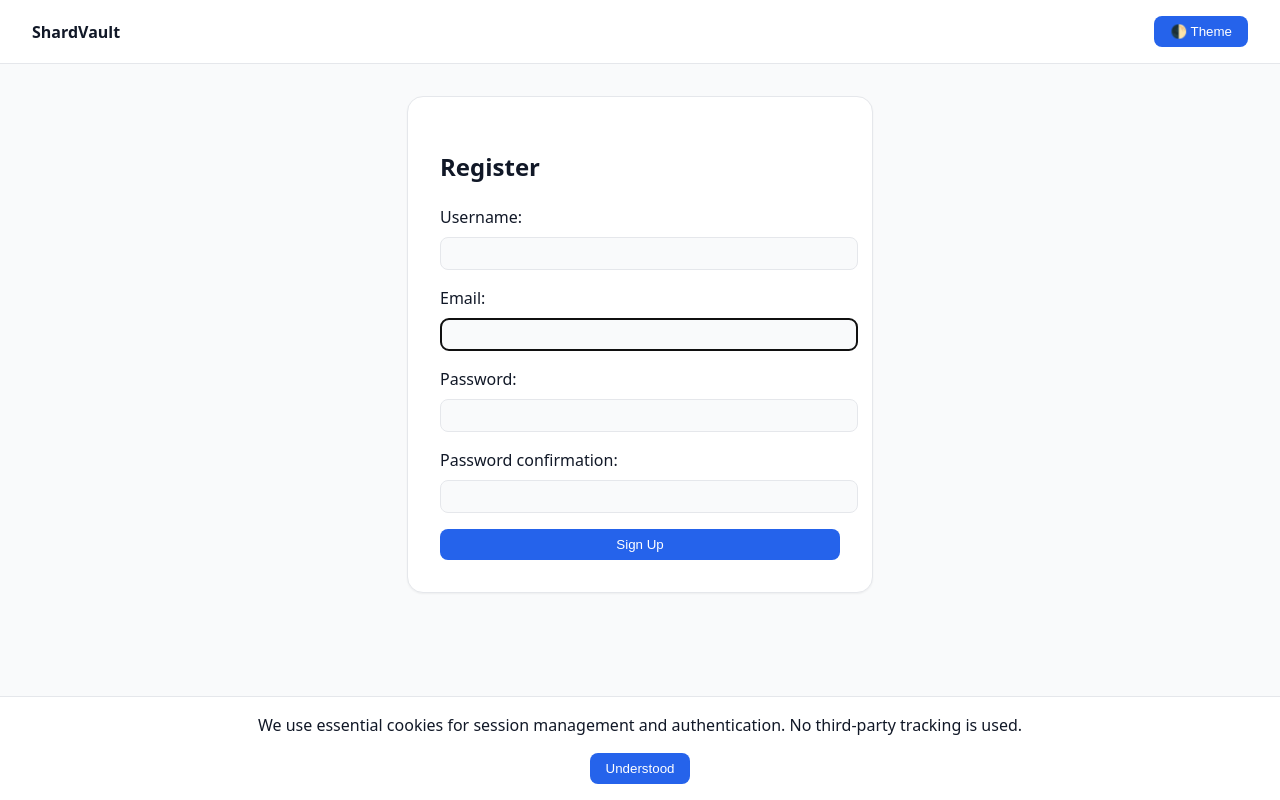
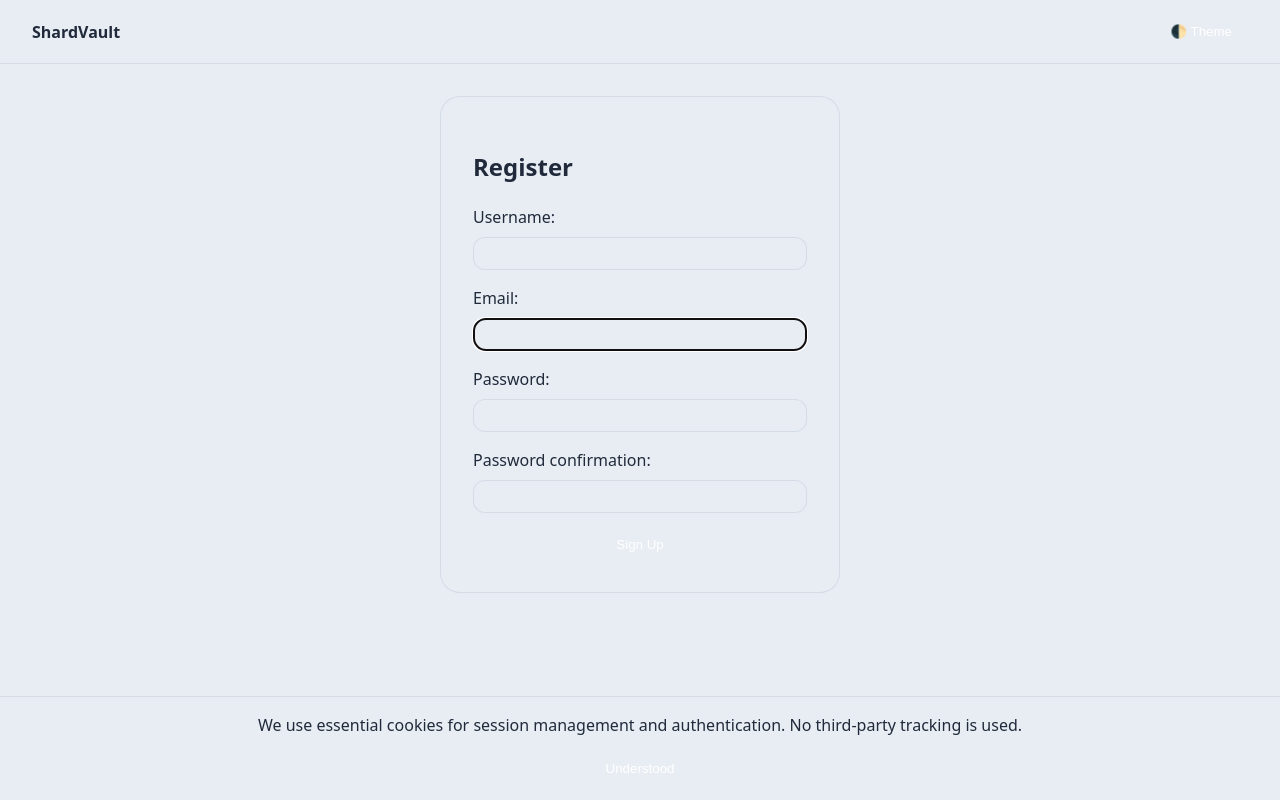
Before and after one commit to farazalisayyed2728/Shard-Vault, a Django app: page /accounts/register/ in a window 1280 px wide. Run offline with Django 5.2, Linux system fonts and the light colour scheme; parts of the project's set-up code (start-up, migrations or seed data) failed here and were passed over.

Commit message:
change UI to neomorphism

```diff
--- a/static/css/tokens.css
+++ b/static/css/tokens.css
@@ -1,22 +1,62 @@
 :root {
-  --bg-color: #f9fafb;
-  --surface-color: #ffffff;
-  --text-primary: #111827;
-  --text-secondary: #4b5563;
-  --primary-color: #2563eb;
-  --primary-hover: #1d4ed8;
-  --error-color: #ef4444;
-  --success-color: #10b981;
-  --border-color: #e5e7eb;
-  --radius-lg: 16px;
-  --radius-md: 8px;
-  --shadow-sm: 0 1px 2px 0 rgba(0, 0, 0, 0.05);
-  --shadow-md: 0 4px 6px -1px rgba(0, 0, 0, 0.1);
+    /* Light Theme (Premium Neumorphism) */
+    --bg-color: #E8EDF4;
+    --surface-color: #E8EDF4;
+    --surface-inset: #DFE5ED;
+    --text-primary: #202A3A;
+    --text-secondary: #68758A;
+
+    --accent-blue: #4776E6;
+    --accent-blue-hover: #3b63c4;
+    --accent-cyan: #39B8C8;
+    --success-color: #269B73;
+    --warning-color: #D99A36;
+    --error-color: #D95757;
+
+    --border-color: rgba(125, 142, 165, 0.18);
+
+    /* Neumorphic Shadows (Light) */
+    --shadow-raised: 6px 6px 14px #ced5de, -6px -6px 14px #ffffff;
+    --shadow-raised-sm: 3px 3px 8px #ced5de, -3px -3px 8px #ffffff;
+    --shadow-pressed: inset 4px 4px 8px #ced5de, inset -4px -4px 8px #ffffff;
+
+    /* Sizing & Radius */
+    --radius-sm: 8px;
+    --radius-md: 12px;
+    --radius-lg: 20px;
+    --radius-full: 9999px;
+    --transition-fast: 0.2s ease;
 }
+
 [data-theme="dark"] {
-  --bg-color: #111827;
-  --surface-color: #1f2937;
-  --text-primary: #f9fafb;
-  --text-secondary: #9ca3af;
-  --border-color: #374151;
+    /* Dark Theme */
+    --bg-color: #171C27;
+    --surface-color: #171C27;
+    --surface-inset: #131720;
+    --text-primary: #F0F4FA;
+    --text-secondary: #A4B0C2;
+
+    --accent-blue: #7397FF;
+    --accent-blue-hover: #5b7de6;
+    --accent-cyan: #56D5DE;
+
+    --border-color: rgba(255, 255, 255, 0.05);
+
+    /* Neumorphic Shadows (Dark) */
+    --shadow-raised: 6px 6px 14px #0d1016, -6px -6px 14px #212838;
+    --shadow-raised-sm: 3px 3px 8px #0d1016, -3px -3px 8px #212838;
+    --shadow-pressed: inset 4px 4px 8px #0d1016, inset -4px -4px 8px #212838;
 }
+
+* {
+    box-sizing: border-box;
+}
+
+body {
+    margin: 0;
+    font-family: system-ui, -apple-system, sans-serif;
+    background-color: var(--bg-color);
+    color: var(--text-primary);
+    line-height: 1.5;
+    -webkit-font-smoothing: antialiased;
+}
```
